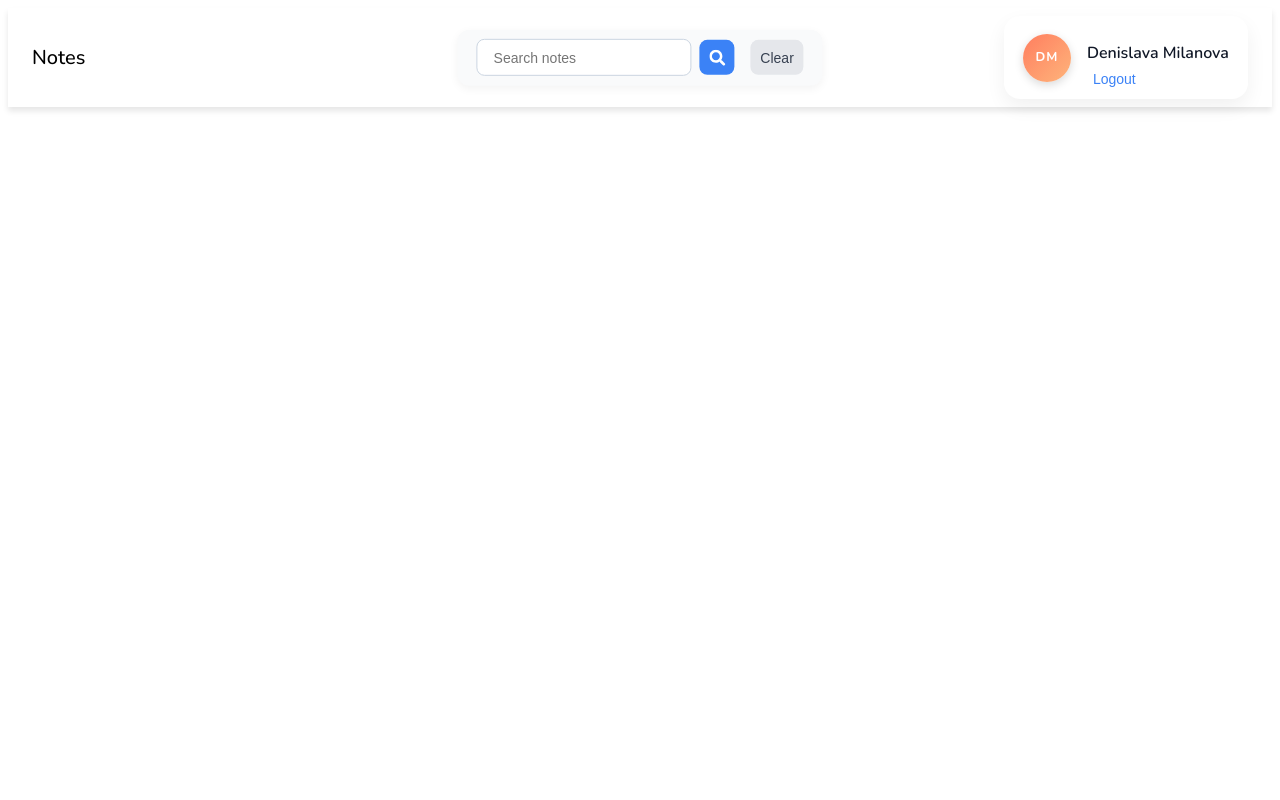
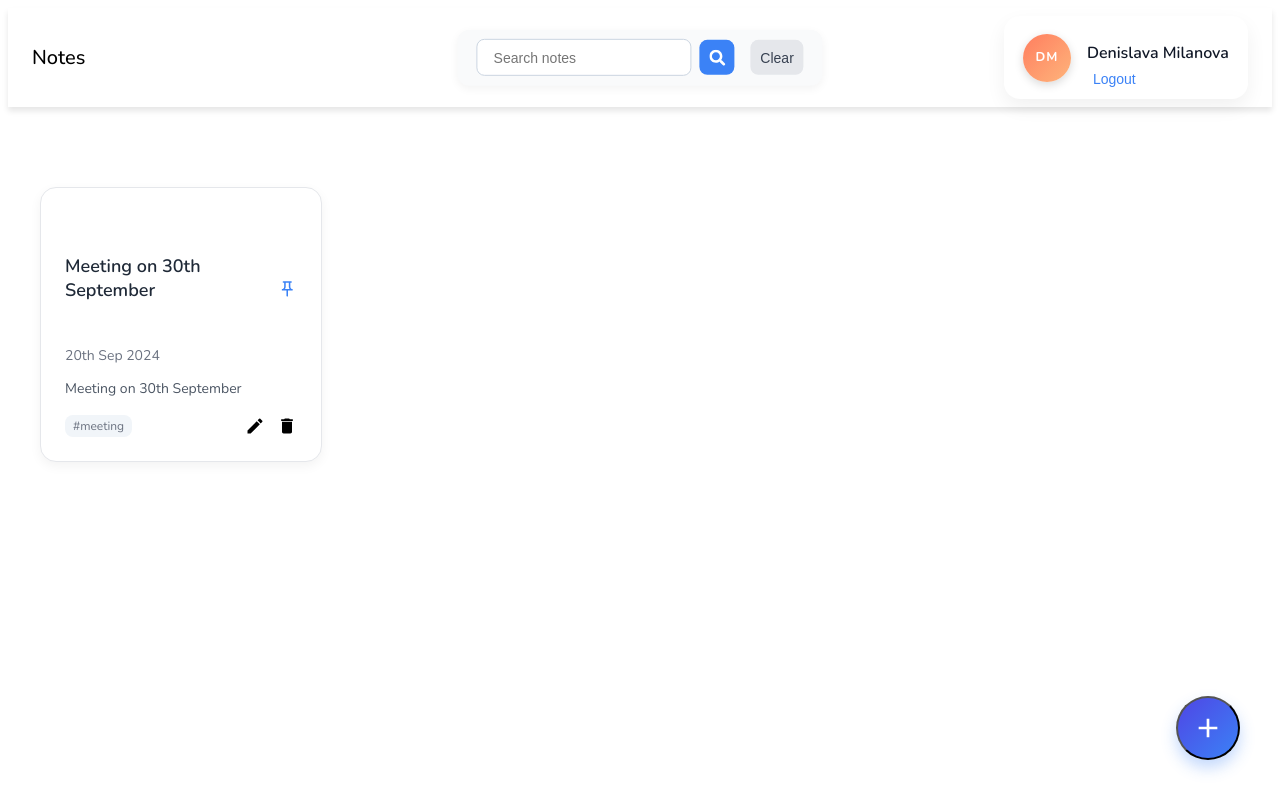
Before and after one commit to DenislavaVM/NotesHub-MERN, a React (Vite) app in the folder frontend/: page /dashboard in a window 1280 px wide. Built offline with nearby package versions, Linux system fonts and the light colour scheme.

Commit message:
Add NoteCard component and floating add button to Home

```diff
--- /dev/null
+++ b/frontend/src/components/Cards/NoteCard.css
@@ -0,0 +1,87 @@
+.note-card {
+    border: 1px solid #e5e7eb;
+    border-radius: 1rem;
+    padding: 1.5rem;
+    background-color: #ffffff;
+    box-shadow: 0 4px 12px rgba(0, 0, 0, 0.05);
+    transition: transform 0.3s ease, box-shadow 0.3s ease;
+    cursor: pointer;
+    position: relative;
+    overflow: hidden;
+}
+
+.note-card:hover {
+    transform: translateY(-4px);
+    box-shadow: 0 8px 16px rgba(0, 0, 0, 0.1);
+}
+
+.note-card-header {
+    display: flex;
+    align-items: center;
+    justify-content: space-between;
+    margin-bottom: 0.75rem;
+}
+
+.note-title {
+    font-size: 1.125rem;
+    font-weight: 600;
+    color: #1f2937;
+}
+
+.note-date {
+    font-size: 0.875rem;
+    color: #6b7280;
+}
+
+.note-content {
+    font-size: 0.875rem;
+    color: #4b5563;
+    margin-top: 0.5rem;
+    line-height: 1.5;
+    transition: color 0.3s ease;
+}
+
+.note-footer {
+    display: flex;
+    align-items: center;
+    justify-content: space-between;
+    margin-top: 1rem;
+}
+
+.note-tags {
+    font-size: 0.75rem;
+    color: #6b7280;
+    background-color: #f1f5f9;
+    padding: 0.2rem 0.5rem;
+    border-radius: 0.5rem;
+}
+
+.note-actions {
+    display: flex;
+    align-items: center;
+    gap: 0.75rem;
+}
+
+.icon-btn {
+    cursor: pointer;
+    font-size: 1.25rem;
+    transition: color 0.3s ease, transform 0.3s ease;
+}
+
+.pinned {
+    color: #3b82f6;
+}
+
+.unpinned {
+    color: #d1d5db;
+}
+
+.edit-btn:hover {
+    color: #10b981;
+    transform: scale(1.2);
+}
+
+.delete-btn:hover {
+    color: #ef4444;
+    transform: scale(1.2);
+}
--- /dev/null
+++ b/frontend/src/components/Cards/NoteCard.jsx
@@ -0,0 +1,44 @@
+import React from "react";
+import { MdOutlinePushPin } from "react-icons/md";
+import { MdCreate, MdDelete } from "react-icons/md";
+import "./NoteCard.css";
+
+const NoteCard = ({
+    title,
+    date,
+    content,
+    tags,
+    isPinned,
+    onEdit,
+    onDelete,
+    onPinNote
+}) => {
+  return (
+    <div className="note-card">
+        <div className="note-card-header">
+            <div>
+                <h6 className="note-title">{title}</h6>
+                <span className="note-date">{date}</span>
+            </div>
+
+            <MdOutlinePushPin className={`icon-btn ${isPinned ? "pinned" : "unpinned"}`} onClick={onPinNote} />
+        </div>
+        <p className="note-content">{content?.slice(0, 60)}</p>
+        <div className="note-footer">
+            <div className="note-tags">{tags}</div>
+            <div className="note-actions">
+                <MdCreate
+                    className="icon-btn edit-btn"
+                    onClick={onEdit}
+                />
+                <MdDelete
+                    className="icon-btn delete-btn"
+                    onClick={onDelete}
+                />
+            </div>
+        </div>
+    </div>
+  )
+}
+
+export default NoteCard;
--- /dev/null
+++ b/frontend/src/pages/Home/Home.css
@@ -0,0 +1,46 @@
+.home-container {
+    width: 100%;
+    max-width: 1200px;
+    margin: 0 auto;
+    padding: 2rem 1rem;
+    display: flex;
+    flex-direction: column;
+    align-items: center;
+    justify-content: center;
+}
+
+.note-grid {
+    display: grid;
+    grid-template-columns: repeat(auto-fill, minmax(280px, 1fr));
+    gap: 1.5rem;
+    width: 100%;
+    margin-top: 2rem;
+    padding: 1rem;
+}
+
+.add-button {
+    width: 4rem;
+    height: 4rem;
+    display: flex;
+    align-items: center;
+    justify-content: center;
+    border-radius: 50%;
+    background: linear-gradient(135deg, #4f46e5, #3b82f6);
+    box-shadow: 0 8px 15px rgba(59, 130, 246, 0.3);
+    position: fixed;
+    right: 2.5rem;
+    bottom: 2.5rem;
+    transition: all 0.3s ease;
+    z-index: 10;
+}
+
+.add-button:hover {
+    background: linear-gradient(135deg, #3b82f6, #2563eb);
+    transform: translateY(-4px);
+    box-shadow: 0 12px 20px rgba(59, 130, 246, 0.5);
+}
+
+.add-icon {
+    font-size: 2rem;
+    color: #fff;
+}
--- a/frontend/src/pages/Home/Home.jsx
+++ b/frontend/src/pages/Home/Home.jsx
@@ -1,10 +1,32 @@
 import React from "react";
 import Navbar from "../../components/Navbar/Navbar";
+import NoteCard from "../../components/Cards/NoteCard";
+import { MdAdd } from "react-icons/md";
+import "./Home.css";
 
 const Home = () => {
   return (
     <>
-    <Navbar />
+      <Navbar />
+
+      <div className="home-container">
+        <div className="note-grid">
+          <NoteCard
+            title="Meeting on 30th September"
+            date="20th Sep 2024"
+            content="Meeting on 30th September"
+            tags="#meeting"
+            isPinned={true}
+            onEdit={()=>{}}
+            onDelete={()=>{}}
+            onPinNote={()=>{}}
+          />
+        </div>
+      </div>
+
+      <button className="add-button" onClick={() => {}}>
+        <MdAdd className="add-icon" />
+      </button>
     </>
   );
 };
```
